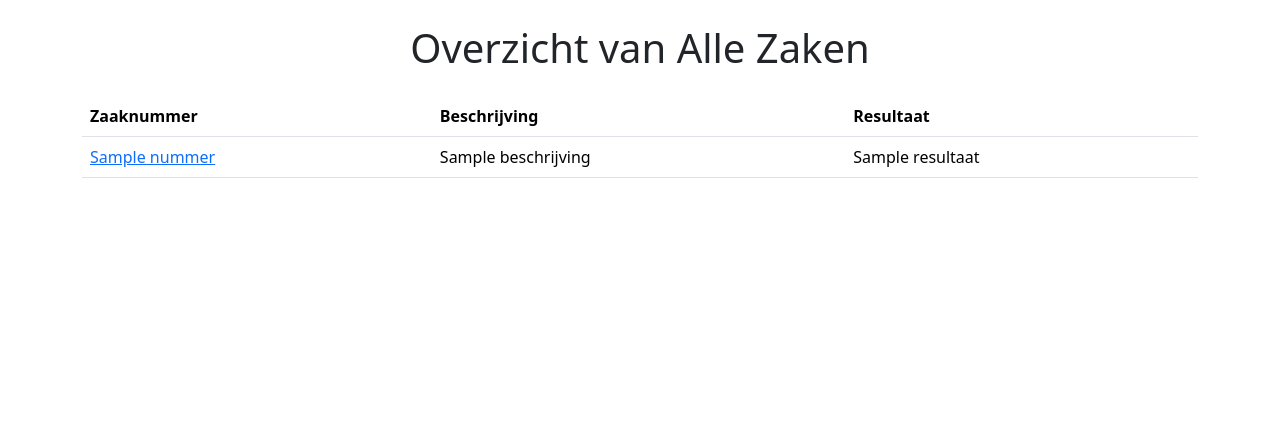
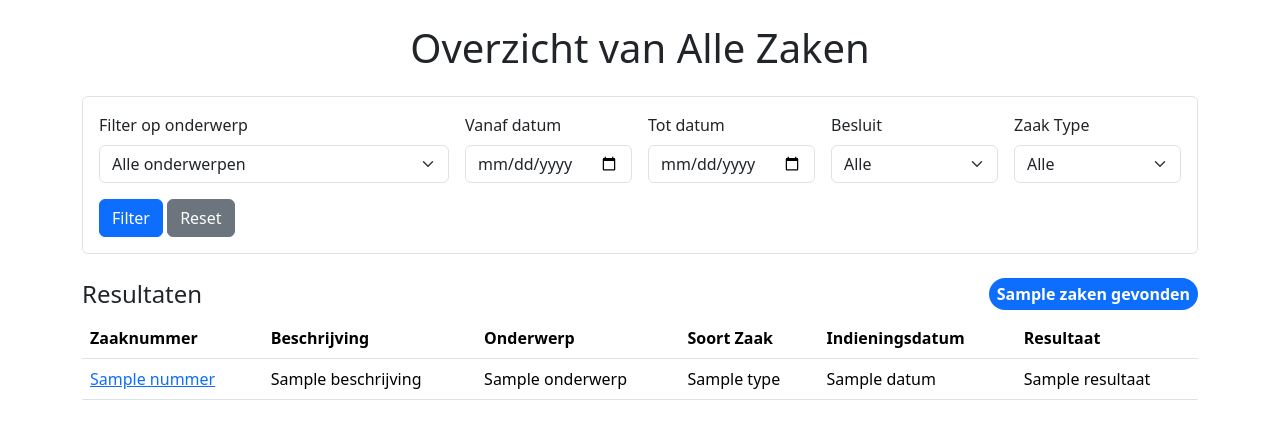
Before and after one commit to twanh/tweedekamer-dashboard, a Flask app: template app/templates/zaken.html in a window 1280 px wide. Shown: the part 56-495 px from the top of the page. Run offline with Flask 3, Linux system fonts and the light colour scheme; the template is opened without the code that fills it: most values are stand-ins (such as "Sample title", 1, 10 or a date in 2020).

Commit message:
Filter added

```diff
--- a/app/templates/zaken.html
+++ b/app/templates/zaken.html
@@ -3,14 +3,68 @@
 {% block title %} Overzicht van Zaken {% endblock %}
 
 {% block content %}
-<!-- TODO: Add filter for date, onderwerp, indiener, aangenomen/niet aangenomen, zaak type (motie, wetsvoorstel, etc.) -->
 <div class="container">
     <h1 class="text-center mb-4">Overzicht van Alle Zaken</h1>
+
+    <form method="GET" action="{{ url_for('zaken_lijst') }}" class="mb-4 p-3 border rounded">
+        <div class="row g-3">
+            <div class="col-md-4">
+                <label for="onderwerp_type" class="form-label">Filter op onderwerp</label>
+                <select id="onderwerp_type" name="onderwerp_type" class="form-select">
+                    <option value="">Alle onderwerpen</option>
+                    {% for optie in onderwerp_opties %}
+                        <option value="{{ optie }}" {% if filters.onderwerp_type == optie %}selected{% endif %}>{{ optie }}</option>
+                    {% endfor %}
+                </select>
+            </div>
+            <div class="col-md-2">
+                <label for="start_date" class="form-label">Vanaf datum</label>
+                <input type="date" class="form-control" id="start_date" name="start_date" value="{{ filters.start_date }}">
+            </div>
+            <div class="col-md-2">
+                <label for="end_date" class="form-label">Tot datum</label>
+                <input type="date" class="form-control" id="end_date" name="end_date" value="{{ filters.end_date }}">
+            </div>
+            <div class="col-md-2">
+                <label for="resultaat" class="form-label">Besluit</label>
+                <select id="resultaat" name="resultaat" class="form-select">
+                    <option value="">Alle</option>
+                    {% for optie in besluit_opties %}
+                        <option value="{{ optie }}" {% if filters.resultaat == optie %}selected{% endif %}>{{ optie }}</option>
+                    {% endfor %}
+                </select>
+            </div>
+            <div class="col-md-2">
+                <label for="zaak_type" class="form-label">Zaak Type</label>
+                <select id="zaak_type" name="zaak_type" class="form-select">
+                    <option value="">Alle</option>
+                    {% for optie in zaak_type_opties %}
+                        <option value="{{ optie }}" {% if filters.zaak_type == optie %}selected{% endif %}>{{ optie }}</option>
+                    {% endfor %}
+                </select>
+            </div>
+        </div>
+        <div class="row mt-3">
+            <div class="col-12">
+                <button type="submit" class="btn btn-primary">Filter</button>
+                <a href="{{ url_for('zaken_lijst') }}" class="btn btn-secondary">Reset</a>
+            </div>
+        </div>
+    </form>
+
+    <div class="d-flex justify-content-between align-items-center mb-2">
+    <h4 class="mb-0">Resultaten</h4>
+    <span class="badge bg-primary rounded-pill fs-6 p-2">{{ aantal_zaken }} zaken gevonden</span>
+</div>
+
 <table class="table table-hover">
     <thead>
         <tr>
             <th scope="col">Zaaknummer</th>
             <th scope="col">Beschrijving</th>
+            <th scope="col">Onderwerp</th>
+            <th scope="col">Soort Zaak</th>
+            <th scope="col">Indieningsdatum</th>
             <th scope="col">Resultaat</th>
         </tr>
     </thead>
@@ -19,7 +73,14 @@
         <tr>
             <td><a href="{{ url_for('zaak_detail', zaak_nummer=zaak.nummer) }}">{{ zaak.nummer }}</a></td>
             <td>{{ zaak.beschrijving }}</td>
+            <td>{{ zaak.onderwerp }}</td>
+            <td>{{ zaak.type }}</td>
+            <td>{{ zaak.datum }}</td>
             <td>{{ zaak.resultaat }}</td>
+        </tr>
+        {% else %}
+        <tr>
+            <td colspan="6" class="text-center">Geen zaken gevonden die aan de criteria voldoen.</td>
         </tr>
         {% endfor %}
     </tbody>
```
Lines whose indentation alone changed are shown as unchanged.
